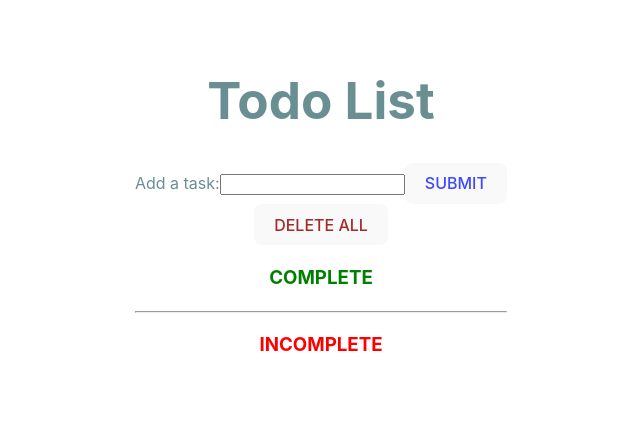
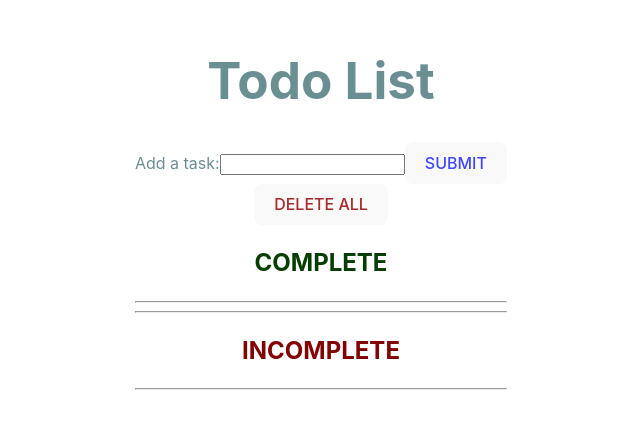
Before and after one commit to tomfyfe85/todo_list_React_js, a React (Vite) app: page / in a window 1280 px wide. Shown: the part 192-620 px from the top of the page, without its empty margins (319-959 px from the left). Built offline with nearby package versions, Linux system fonts and the light colour scheme.

Commit message:
adjusted #task colour

```diff
--- a/src/components/Todo.jsx
+++ b/src/components/Todo.jsx
@@ -30,14 +30,13 @@ const Todo = ({ id, todo, todos, setTodos, completed}) => {
   return (
     <div style={boxStyles}>
       <br />
-      Task:
-      <br /> {todo}
+      <p id = 'task'>Task:</p>
+      <p id = 'task'>{todo}</p>
       <MotivationQuote />
       <button onClick={() => deleteTodo(id, todos, setTodos)}>Delete</button>
       <button onClick={() => changeValue(id, todos, setTodos)}>
         <b>{completed === true ? 'Mark Incomplete' : 'Mark complete'}</b>
       </button>
-      <hr />
     </div>
   );
 };
--- a/src/components/TodoList.jsx
+++ b/src/components/TodoList.jsx
@@ -57,8 +57,10 @@ const TodoList = () => {
         DELETE ALL
       </button>
 
-      <div id = "complete_box">
-        <h3 id = 'complete'>COMPLETE</h3>
+      <div id="complete_box">
+
+        <h2 id='complete'>COMPLETE</h2>
+        <hr/>
         {completedArray.map((todo) => (
           <div key={todo.id}>
             <Todo
@@ -68,11 +70,14 @@ const TodoList = () => {
               setTodos={setTodos}
               completed={todo.complete}
             />
+                      <br />
+
           </div>
         ))}
       </div>
       <hr/>
-      <h3 id = 'incomplete'>INCOMPLETE</h3>
+      <h2 id='incomplete'>INCOMPLETE</h2>
+      <hr/>
       {incompleteArray.map((todo) => (
         <div key={todo.id}>
           <Todo
@@ -81,7 +86,10 @@ const TodoList = () => {
             todos={todos}
             setTodos={setTodos}
           />
+                <br />
+
         </div>
+
       ))}
     </div>
   );
--- a/src/index.css
+++ b/src/index.css
@@ -86,10 +86,15 @@ button:focus-visible {
   color:brown;
 }
 
+
 #complete{
-  color:green
+  color:rgb(5, 61, 3)
 }
 
 #incomplete{
-  color:red
+  color:rgb(129, 3, 3)
 }
+
+#task{
+  color:rgb(13, 17, 17)
+}
```
